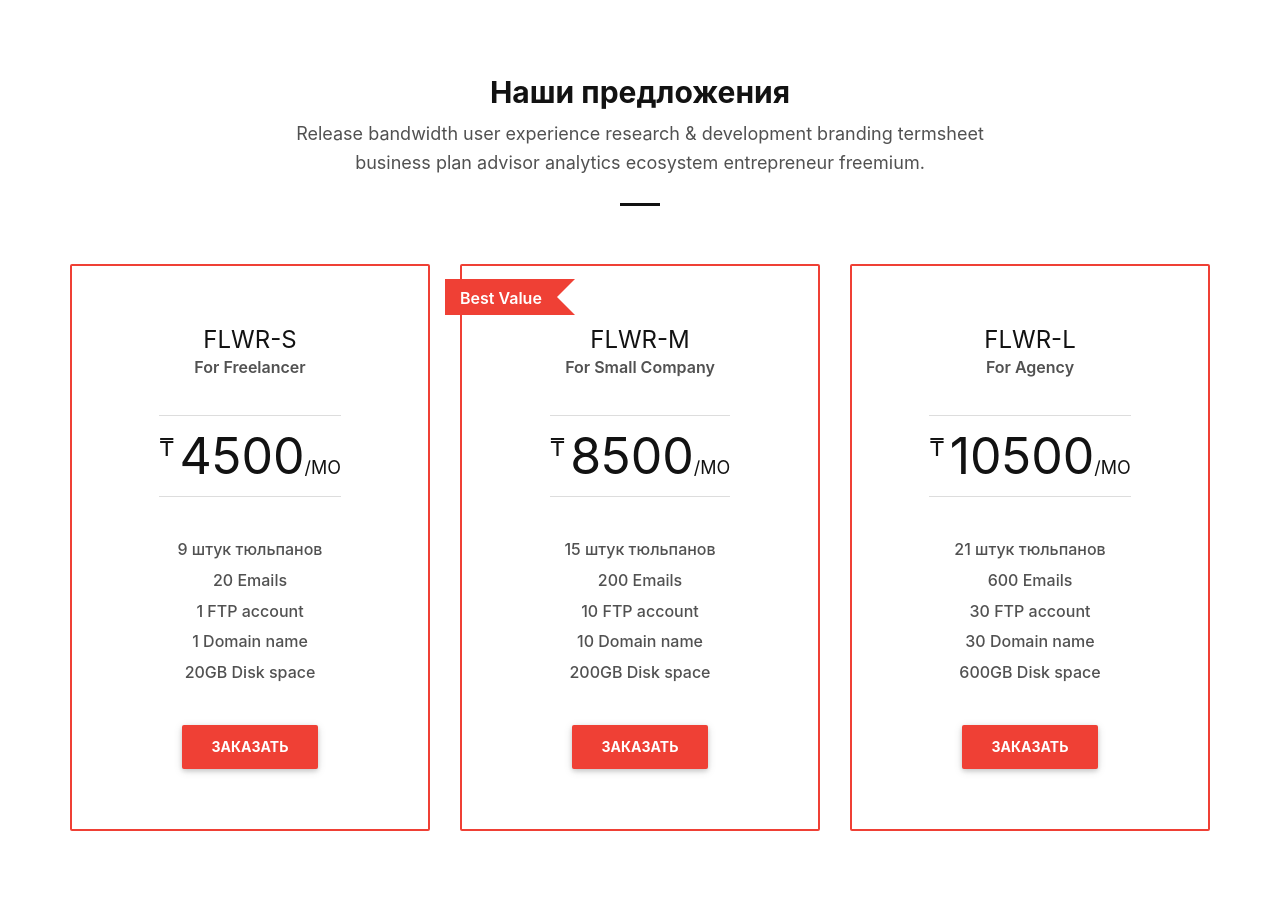
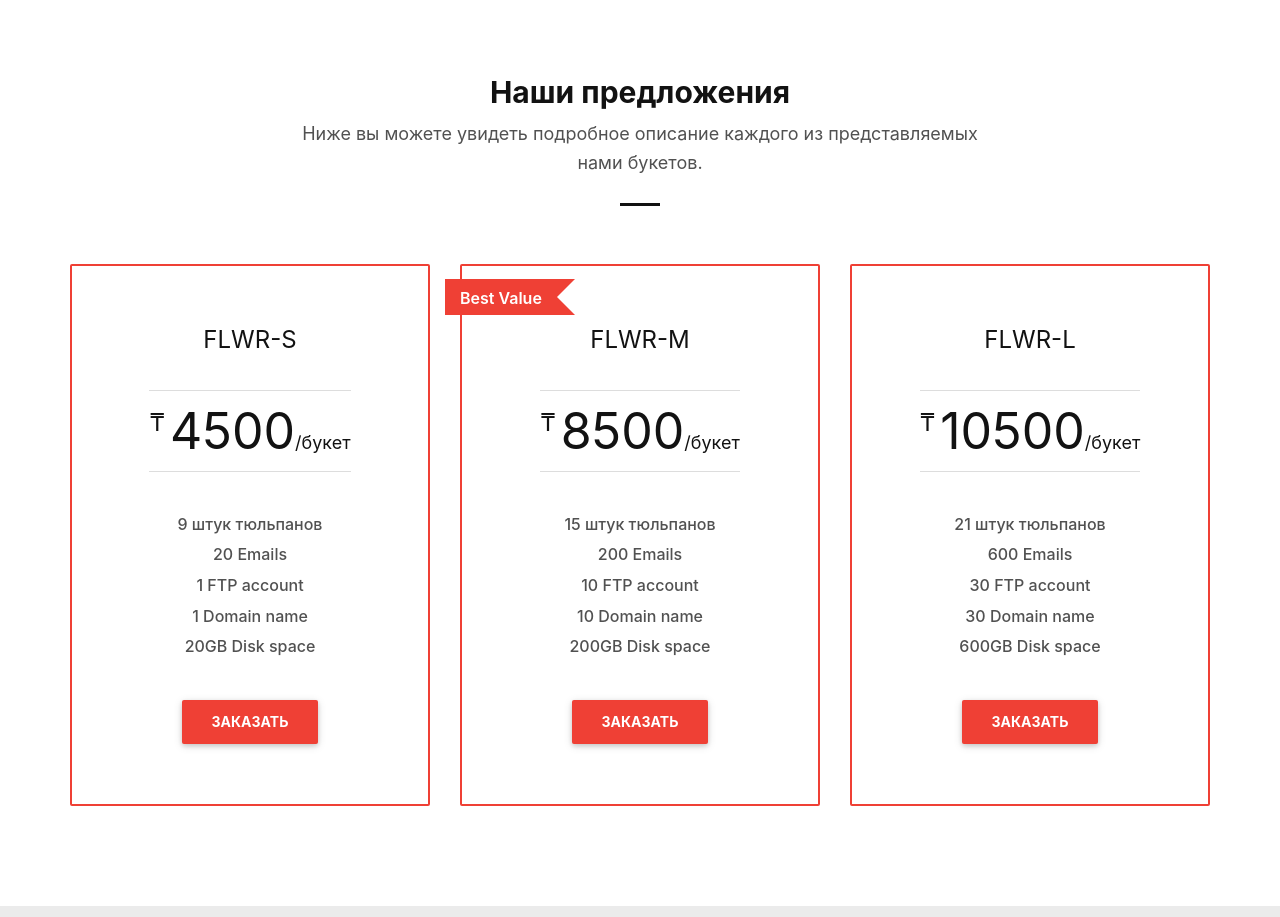
Before and after one commit to ZhalgaskhanF04/ZhalgaskhanF04.github.io, a plain HTML site: page index.html in a window 1280 px wide. Shown: the part 1280-2197 px from the top of the page. Drawn offline with Linux system fonts and the light colour scheme.

Commit message:
Update index.html

```diff
--- a/index.html
+++ b/index.html
@@ -245,7 +245,7 @@
                                     <h2>Наши предложения</h2>
 
                                     <!-- Description -->
-                                    <p>Release bandwidth user experience research &amp; development branding termsheet business plan advisor analytics ecosystem entrepreneur freemium.</p>
+                                    <p>Ниже вы можете увидеть подробное описание каждого из представляемых нами букетов.</p>
 
                                     <!-- Line Separator -->
                                     <div class="line-separator"></div>
@@ -266,7 +266,7 @@
                                         <!-- Pricing Block Title -->
                                         <div class="pricing-block-title">
                                             <h1>FLWR-S</h1>
-                                            <p>For Freelancer</p>
+                                            <!-- <p>For Freelancer</p> -->
                                         </div><!-- /End Pricing Block Title -->
 
                                         <!-- Pricing Block Price -->
@@ -274,7 +274,7 @@
                                             <h2>
                                                 <span class="currency">₸</span>
                                                 <span class="amount">4500</span>
-                                                <span class="duration">/MO</span>
+                                                <span class="duration">/букет</span>
                                             </h2>
                                         </div><!-- /End Pricing Block Price -->
 
@@ -309,7 +309,7 @@
                                         <!-- Pricing Block Title -->
                                         <div class="pricing-block-title">
                                             <h1>FLWR-M</h1>
-                                            <p>For Small Company</p>
+                                            <!-- <p>For Small Company</p> -->
                                         </div><!-- /End Pricing Block Title -->
 
                                         <!-- Pricing Block Price -->
@@ -317,7 +317,7 @@
                                             <h2>
                                                 <span class="currency">₸</span>
                                                 <span class="amount">8500</span>
-                                                <span class="duration">/MO</span>
+                                                <span class="duration">/букет</span>
                                             </h2>
                                         </div><!-- /End Pricing Block Price -->
 
@@ -349,7 +349,7 @@
                                         <!-- Pricing Block Title -->
                                         <div class="pricing-block-title">
                                             <h1>FLWR-L</h1>
-                                            <p>For Agency</p>
+                                            <!--  <p>For Agency</p> -->
                                         </div><!-- /End Pricing Block Title -->
 
                                         <!-- Pricing Block Price -->
@@ -357,7 +357,7 @@
                                             <h2>
                                                 <span class="currency">₸</span>
                                                 <span class="amount">10500</span>
-                                                <span class="duration">/MO</span>
+                                                <span class="duration">/букет</span>
                                             </h2>
                                         </div><!-- /End Pricing Block Price -->
 
```
